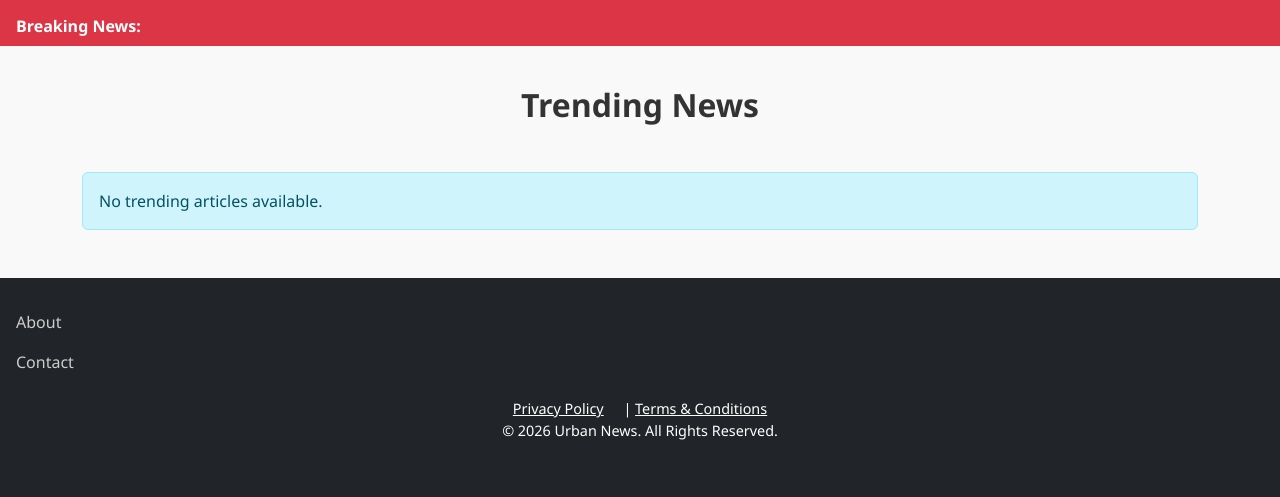
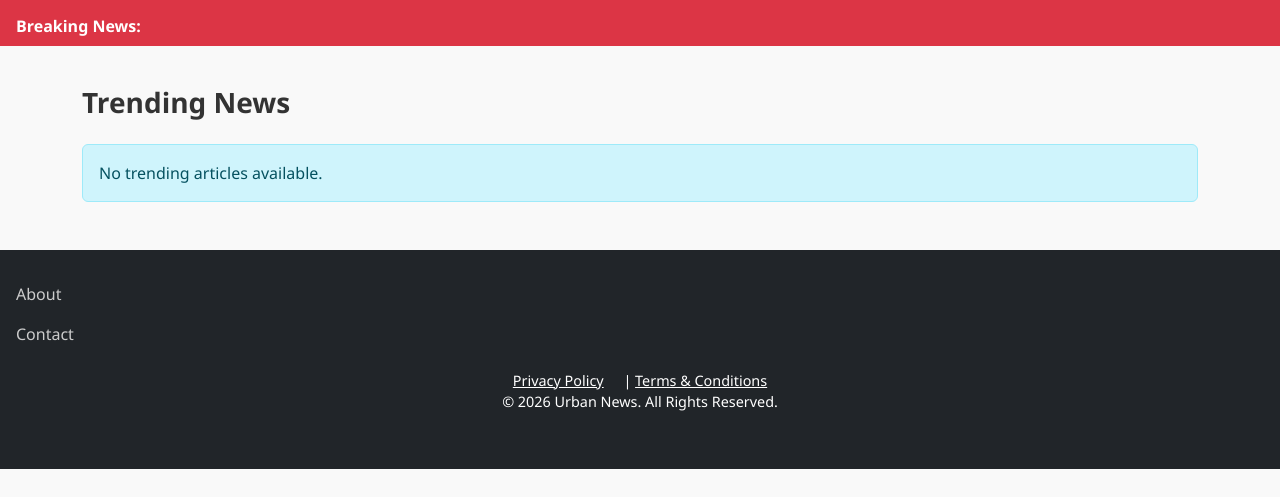
Before and after one commit to Judy-alaski/django-news-website, a Django app: page /trending/ in a window 1280 px wide. Shown: the part 57-554 px from the top of the page. Run offline with Django 5.2, Linux system fonts and the light colour scheme; data that the repository does not hold is empty; some libraries are stand-ins or nearby versions.

Commit message:
Updated Trending View

```diff
--- a/news/newsApp/templates/newsApp/trending_articles.html
+++ b/news/newsApp/templates/newsApp/trending_articles.html
@@ -5,9 +5,7 @@
 
 <div class="container mt-4">
 
-    <h2 class="text-center mb-5">
-        Trending News
-    </h2>
+    <h3 class="mb-4">Trending News</h3>
 
     {% for category, articles in trending_by_category.items %}
 
```
